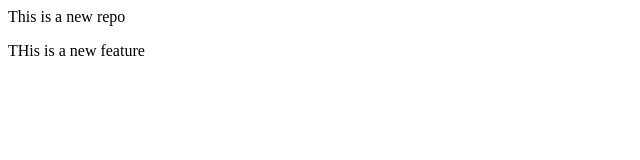
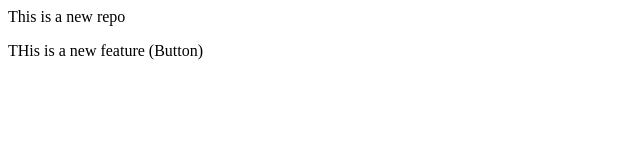
Before and after one commit to sujitshah04/localrepo, a plain HTML site: page index.html in a window 1280 px wide. Shown: the full height of the page, 0-640 px from the left. Drawn offline with Linux system fonts and the light colour scheme.

Commit message:
add button

```diff
--- a/index.html
+++ b/index.html
@@ -1,5 +1,5 @@
 <p> This is a new repo </p>
 
-<p>THis is a new feature</p>
+<p>THis is a new feature (Button)</p>
 
 <!--This is the edited version-->
```
